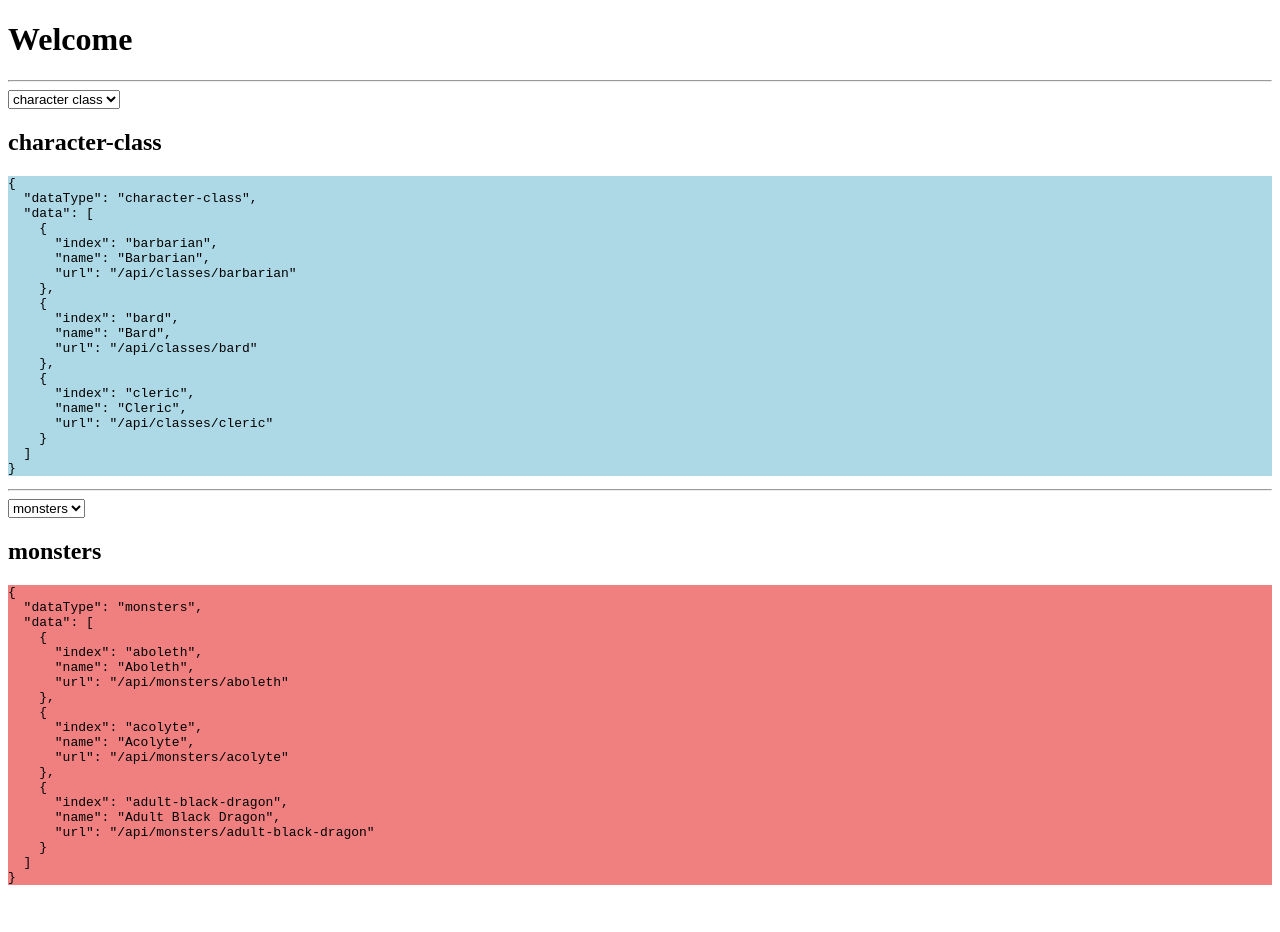
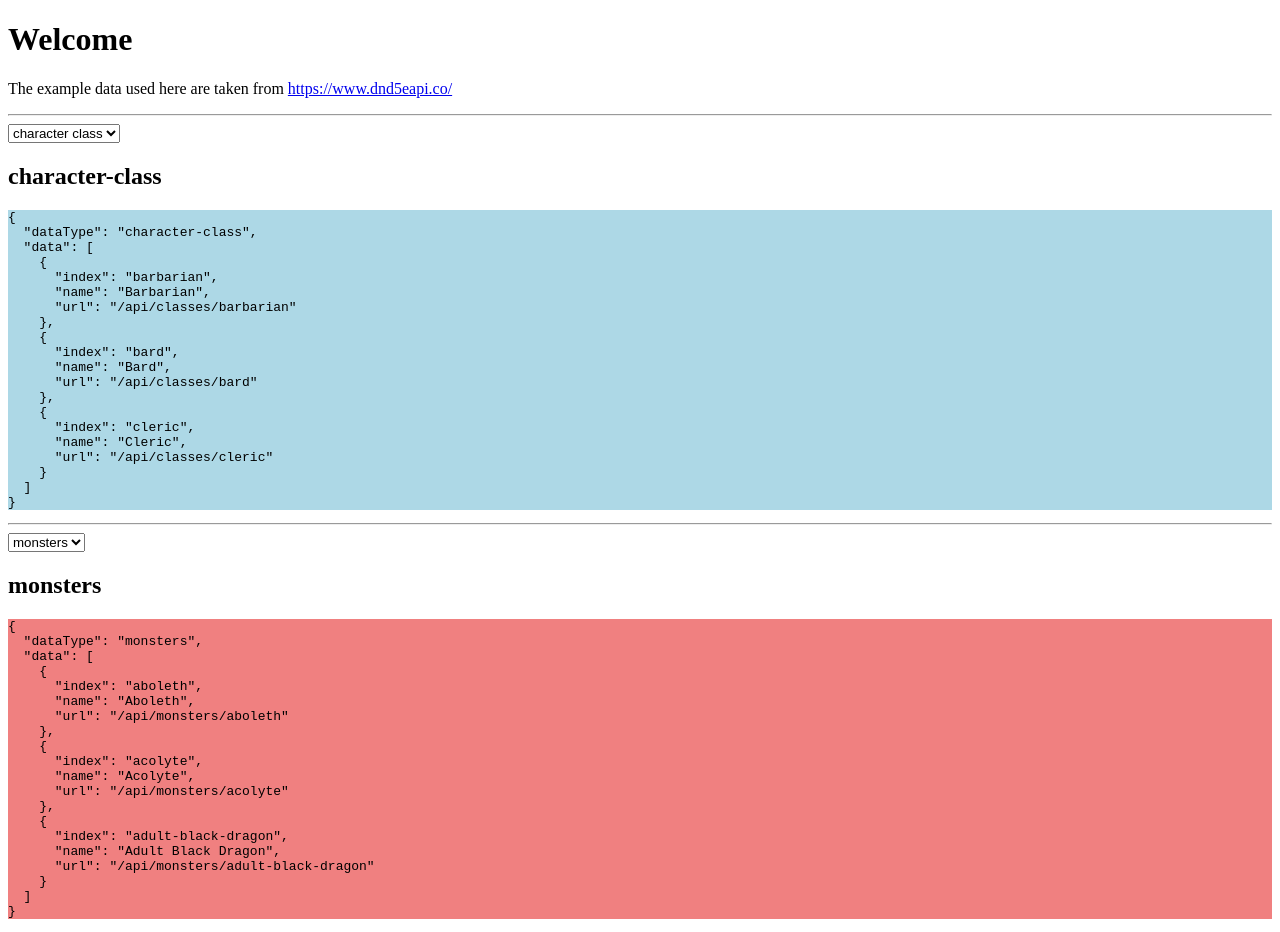
Before and after one commit to szabolcs-szilagyi/factory-vs-switch, an Angular app: page / in a window 1280 px wide. Before the commit the page ends 898 px from the top, so only its background shows below. Built offline with nearby package versions, Linux system fonts and the light colour scheme.

Commit message:
chore: removed useless files and added readme

```diff
--- a/src/app/app.component.html
+++ b/src/app/app.component.html
@@ -1,4 +1,6 @@
 <h1>Welcome</h1>
+
+<p>The example data used here are taken from <a href="https://www.dnd5eapi.co/" rel="nofollow">https://www.dnd5eapi.co/</a></p>
 
 <div>
   <hr />
--- a/src/app/factory-view/factory-view.component.ts
+++ b/src/app/factory-view/factory-view.component.ts
@@ -7,7 +7,6 @@ import { SpellsComponent } from './spells/spells.component';
 @Component({
   selector: 'app-factory-view',
   templateUrl: './factory-view.component.html',
-  styleUrls: ['./factory-view.component.css']
 })
 export class FactoryViewComponent implements OnInit, OnChanges {
   @Input() data!: any;
--- a/src/app/switchable-view/switchable-view.component.ts
+++ b/src/app/switchable-view/switchable-view.component.ts
@@ -3,7 +3,6 @@ import { Component, Input, OnChanges, OnInit } from '@angular/core';
 @Component({
   selector: 'app-switchable-view',
   templateUrl: './switchable-view.component.html',
-  styleUrls: ['./switchable-view.component.css']
 })
 export class SwitchableViewComponent implements OnInit, OnChanges {
   @Input() data: any;
```
Also changed, not shown: src/app/factory-view/factory-view.component.css (deleted), src/app/switchable-view/switchable-view.component.css (deleted), 1 other file (tests, documents, lock files or other folders).
